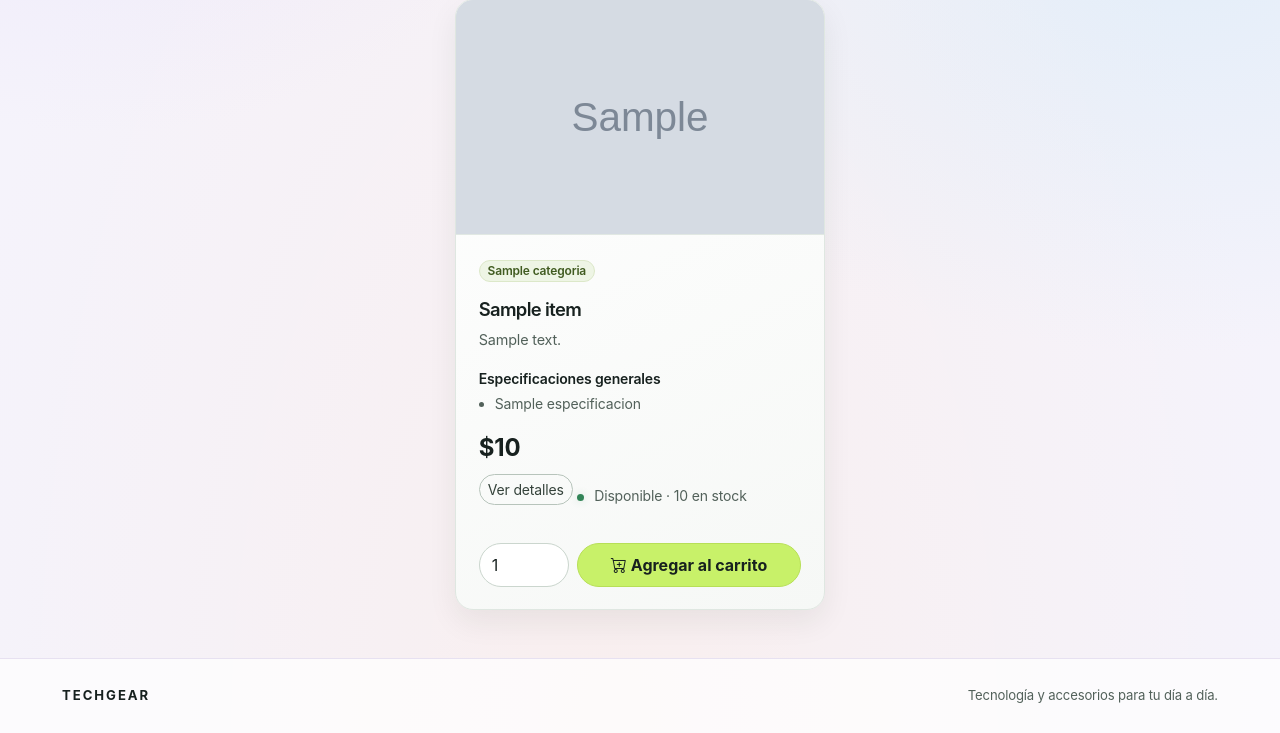
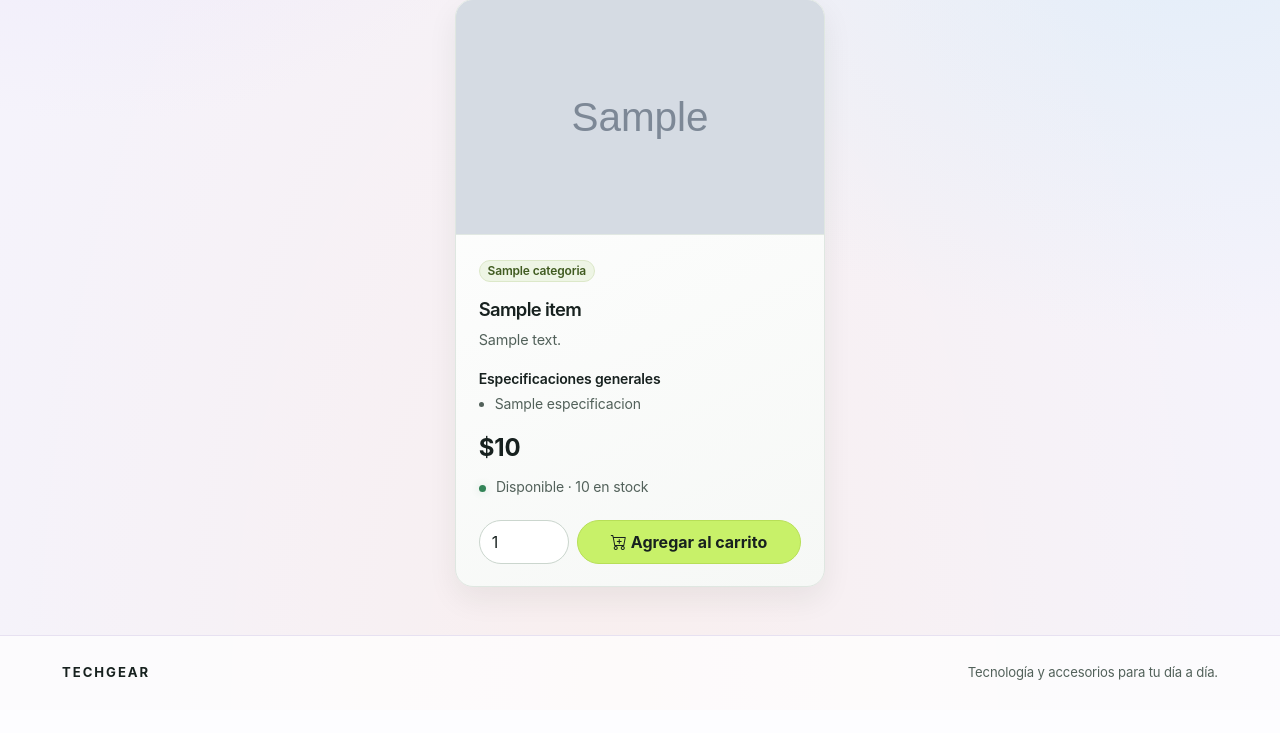
Before and after one commit to 22CarlosNarvaez/FastAPI_t2, a Django app: page /catalogo/ in a window 1280 px wide. Shown: the part 533-1266 px from the top of the page. After the commit the page ends 1213 px from the top, so only its background shows below. Run offline with Django 5.2, Linux system fonts and the light colour scheme; tables that the repository leaves empty hold one stand-in row (values such as "Sample post"); grey boxes marked "Sample" are stand-in pictures; a database or web service that is not in the repository returns one stand-in record (values such as "Sample title"); data that the repository does not hold is empty.

Commit message:
Make product cards open their detail page
Co-authored-by: Copilot <223556219+Copilot@users.noreply.github.com>

```diff
--- a/techgear_web/store/static/store/css/theme.css
+++ b/techgear_web/store/static/store/css/theme.css
@@ -249,8 +249,17 @@ h1, h2, h3, h4, h5, h6 { color: var(--tg-text); letter-spacing: -.035em; }
   background: #252c32;
   border-bottom: 1px solid #414a53;
 }
-.product-title-link { color: inherit; text-decoration: none; }
-.product-title-link:hover, .product-title-link:focus-visible { color: var(--tg-accent); }
+.product-card-link {
+  display: block;
+  color: inherit;
+  text-decoration: none;
+}
+.product-card-link:hover .card-title,
+.product-card-link:focus-visible .card-title { color: var(--tg-accent); }
+.product-card-link:focus-visible {
+  outline: 3px solid var(--tg-accent);
+  outline-offset: -3px;
+}
 .product-detail {
   display: grid;
   grid-template-columns: minmax(0, 1fr) minmax(0, 1fr);
--- a/techgear_web/store/templates/store/catalogo.html
+++ b/techgear_web/store/templates/store/catalogo.html
@@ -43,6 +43,8 @@
   {% for p in productos %}
   <div class="col">
     <article class="card product-card h-100 bg-white shadow-sm">
+      <a class="product-card-link" href="{% url 'detalle_producto' p.id %}"
+         aria-label="Ver detalles de {{ p.nombre }}">
         {% if p.imagen_url %}
           <img src="{{ p.imagen_url }}" class="card-img-top product-image" alt="{{ p.nombre }}" loading="lazy">
         {% else %}
@@ -50,9 +52,7 @@
         {% endif %}
         <div class="card-body">
           <span class="badge category-chip rounded-pill mb-3">{{ p.categoria }}</span>
-        <h2 class="h5 card-title fw-semibold mb-2">
-          <a class="product-title-link" href="{% url 'detalle_producto' p.id %}">{{ p.nombre }}</a>
-        </h2>
+          <h2 class="h5 card-title fw-semibold mb-2">{{ p.nombre }}</h2>
           <p class="card-text text-secondary small mb-3">{{ p.descripcion|default:"Consulta sus detalles y elige lo que mejor se adapte a ti." }}</p>
           {% if p.especificaciones %}
             <div class="small mb-3">
@@ -63,15 +63,12 @@
             </div>
           {% endif %}
           <p class="fs-4 fw-semibold mb-2">{{ p.precio|cop }}</p>
-        <a class="btn btn-outline-secondary btn-sm rounded-pill mb-3"
-           href="{% url 'detalle_producto' p.id %}" aria-label="Ver detalles de {{ p.nombre }}">
-          Ver detalles
-        </a>
           <small class="text-secondary">
             <span class="stock-dot {% if p.stock <= 0 %}out{% endif %}"></span>
             {% if p.stock > 0 %}Disponible · {{ p.stock }} en stock{% else %}Agotado{% endif %}
           </small>
         </div>
+      </a>
       <div class="card-footer bg-white">
         {% if request.session.usuario.rol != "admin" %}
           <form method="post" action="{% url 'pedir' p.id %}" class="d-flex gap-2">
--- a/techgear_web/store/tests.py
+++ b/techgear_web/store/tests.py
@@ -679,8 +679,8 @@ class StoreProductDetailTests(SimpleTestCase):
     def test_catalogo_enlaza_el_producto_a_su_ficha(self, _listar_productos):
         response = self.client.get(reverse("catalogo"))
 
-        self.assertContains(response, 'href="/productos/product-1/"')
-        self.assertContains(response, "Ver detalles")
+        self.assertContains(response, 'class="product-card-link" href="/productos/product-1/"')
+        self.assertNotContains(response, "btn-outline-secondary btn-sm rounded-pill mb-3")
 
     @patch(
         "store.views.api_client.obtener_producto",
```
Lines whose indentation alone changed are shown as unchanged.
